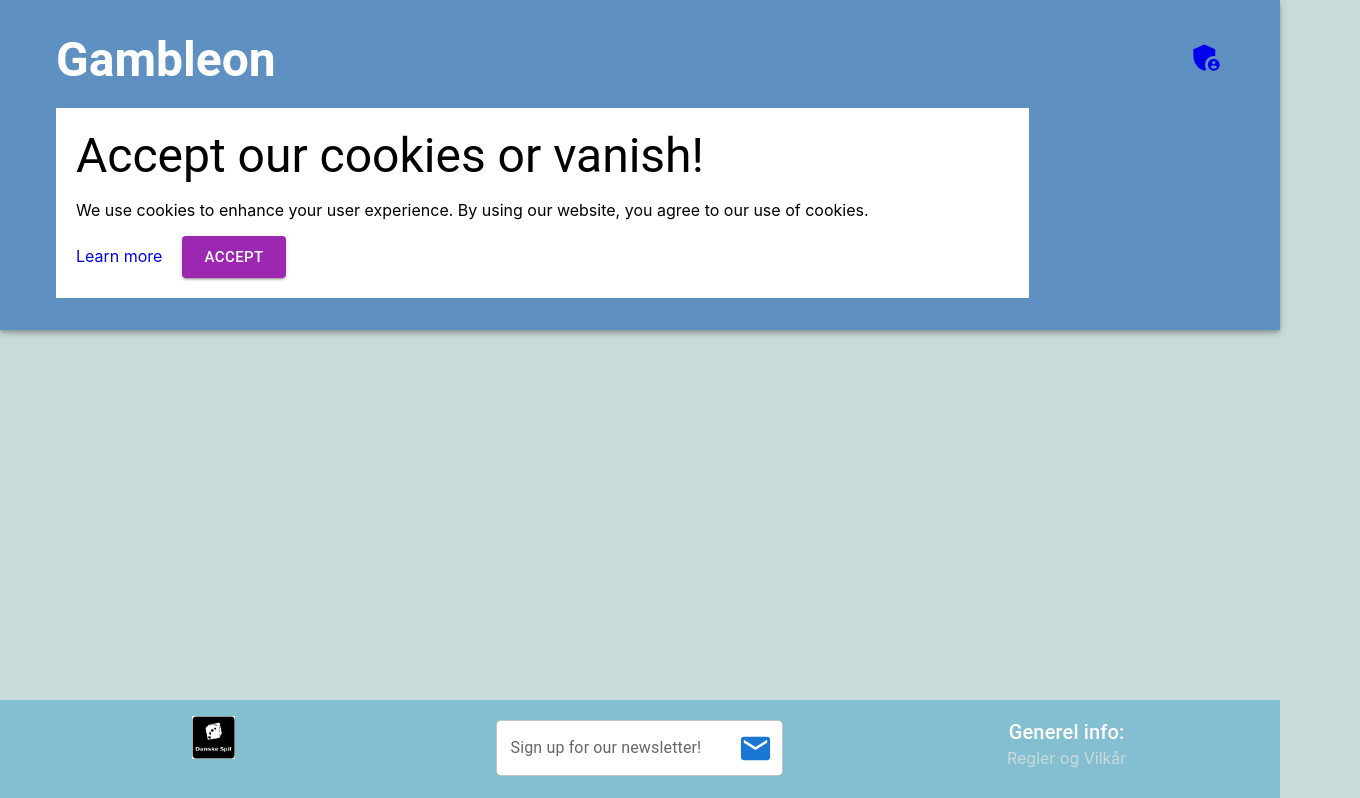
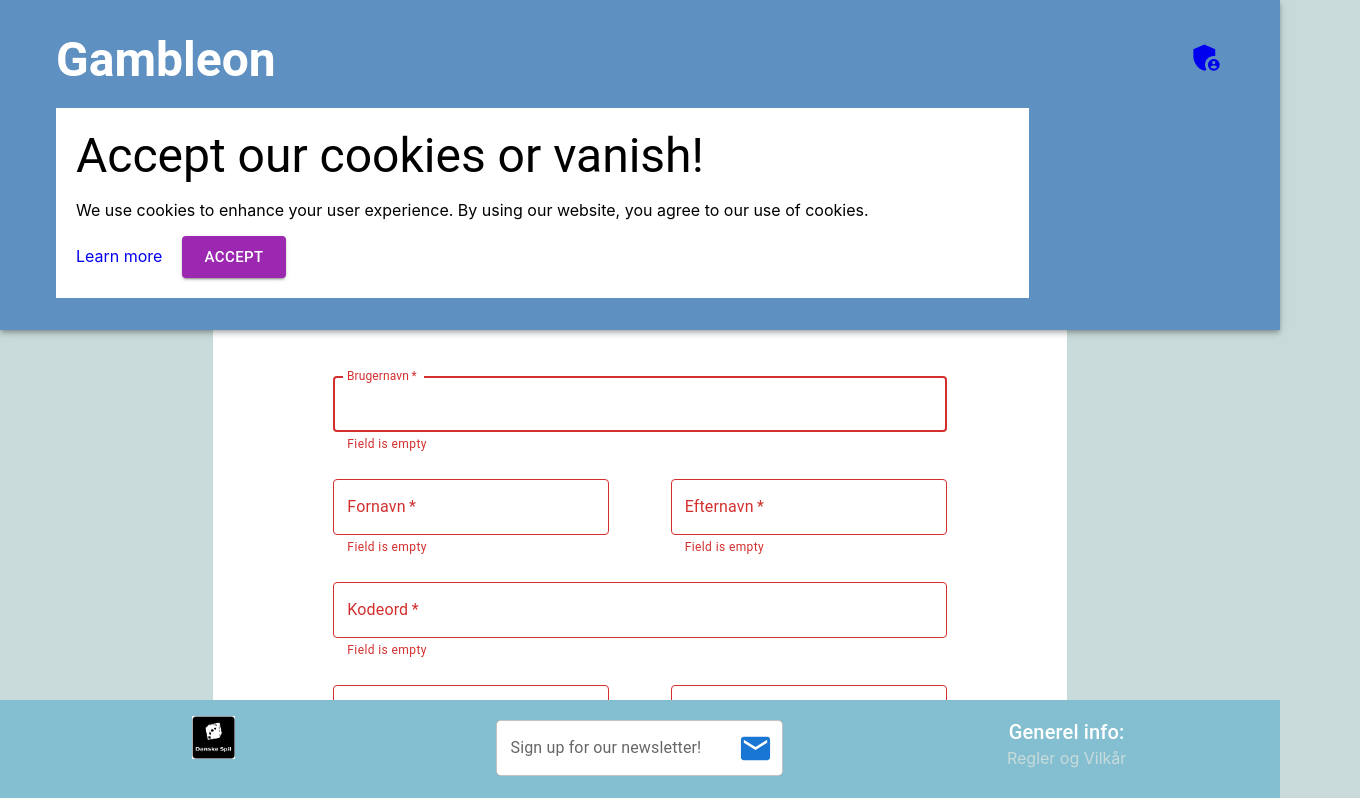
Before and after one commit to Minhly/ReactSvendeSite, a React (Create React App) app in the folder gamblingsite/: page /pages/admin in a window 1280 px wide. Shown: the top 798 px of the page, 1360 px wide, since content can reach past the window. Built offline with nearby package versions, Linux system fonts and the light colour scheme.

Commit message:
Changes to Admin page work in progress

```diff
--- a/gamblingsite/src/Pages/admin.js
+++ b/gamblingsite/src/Pages/admin.js
@@ -1,36 +1,226 @@
-import { Button, Grid, TextField, Typography } from "@mui/material";
-import SendIcon from "@mui/icons-material/Send";
+import {
+  Button,
+  Grid,
+  TextField,
+  Typography,
+  Box,
+  FormControlLabel,
+} from "@mui/material";
+import VpnKeyIcon from "@mui/icons-material/VpnKey";
+import { useEffect, useState } from "react";
+import axios from "axios";
+import { Link, Navigate, Route, redirect, useNavigate } from "react-router-dom";
 
 function Admin() {
+  const navigate = useNavigate();
+  const [data, setData] = useState({
+    firstname: "",
+    lastmame: "",
+    password: "",
+    email: "",
+    phonenumber: "",
+    address: "",
+    postalcode: "",
+    password: "",
+    username: "",
+  });
+
+  const [isDirty, setIsDirty] = useState(false);
+
+  const handleChange = (e) => {
+    const value = e.target.value;
+    setData({
+      ...data,
+      [e.target.name]: value,
+    });
+  };
+
+  const handleSubmit = (e) => {
+    e.preventDefault();
+
+    const userData = {
+      firstname: data.firstname,
+      lastmame: data.lastmame,
+      password: data.password,
+      email: data.email,
+      phonenumber: data.phonenumber,
+      address: data.address,
+      postalcode: data.postalcode,
+      password: data.password,
+      username: data.username,
+    };
+
+    const config = {
+      headers: {
+        "ngrok-skip-browser-warning": 1,
+      },
+    };
+
+    /*
+      const url = "https://deep-wealthy-roughy.ngrok-free.app/user/getusers";
+
+      axios.get(url, config)
+      .then(res=> console.log(res))
+      .catch(err=> console.log(err))
+        */
+
+    axios
+      .post(
+        "https://deep-wealthy-roughy.ngrok-free.app/User/UserLogin",
+        userData,
+        config
+      )
+      .then((response) => {
+        if (response.status == 200) {
+          navigate("/pages/admin");
+        } else if (response.status == 423) {
+          navigate("/");
+        } else {
+          navigate("/");
+        }
+      });
+  };
+
   return (
-    <Grid container md="12" marginTop={20} marginLeft={10} marginBottom={20}>
-      <Grid item md="4">
+    <Grid container marginTop={20} marginBottom={20}>
+      <Grid item md="2"></Grid>
+      <Grid item md="8" padding={15} style={{backgroundColor: "#fff", }}>
+        <Box textAlign="center">
+          <Typography
+            marginBottom={2}
+            variant="h3"
+            style={{
+              color: "#5e90c1",
+              fontWeight: "bold",
+            }}
+          >
+            Create Account
+          </Typography>
+          <Box
+            sx={{
+              display: "flex",
+              flexDirection: "column",
+              alignItems: "center",
+            }}
+          >
+            <Box
+              component="form"
+              onSubmit={handleSubmit}
+              noValidate
+              sx={{ mt: 1 }}
+            >
               <TextField
-          label="Sign up for newsletter!"
-          value="Your@Email.Now"
-          color="primary"
-          focused
+                margin="normal"
+                required
+                fullWidth
+                name="username"
+                label="Brugernavn"
+                onChange={handleChange}
+                id="username"
+                error={data.username.length === 0}
+                helperText={data.username.length === 0 ? "Field is empty" : " "}
+                autoFocus
+              />
+              <TextField
+                margin="normal"
+                required
+                id="firstname"
+                label="Fornavn"
+                name="firstname"
+                onChange={handleChange}
+                error={data.firstname.length === 0}
+                helperText={data.firstname.length === 0 ? "Field is empty" : ""}
+                style={{ width: "45%" }}
+              />
+              <TextField
+                margin="normal"
+                required
+                fullWidth
+                name="lastname"
+                label="Efternavn"
+                onChange={handleChange}
+                id="lastname"
+                style={{ width: "45%", marginLeft: "10%" }}
+                error={data.lastmame.length === 0}
+                helperText={data.lastmame.length === 0 ? "Field is empty" : ""}
+              />
+              <TextField
+                margin="normal"
+                required
+                fullWidth
+                name="password"
+                label="Kodeord"
+                type="password"
+                onChange={handleChange}
+                id="password"
+                error={data.password.length === 0}
+                helperText={data.password.length === 0 ? "Field is empty" : ""}
+              />
+              <TextField
+                margin="normal"
+                required
+                fullWidth
+                name="email"
+                label="Email"
+                onChange={handleChange}
+                id="email"
+                style={{ width: "45%" }}
+                error={data.email.length === 0}
+                helperText={data.email.length === 0 ? "Field is empty" : ""}
+              />
+              <TextField
+                margin="normal"
+                required
+                fullWidth
+                name="phonenumber"
+                label="Telefonnummer"
+                onChange={handleChange}
+                id="phonenumber"
+                style={{ width: "45%", marginLeft: "10%" }}
+                error={data.phonenumber.length === 0}
+                helperText={
+                  data.phonenumber.length === 0 ? "Field is empty" : ""
+                }
+              />
+              <TextField
+                margin="normal"
+                required
+                fullWidth
+                name="postal"
+                label="Postnummer"
+                onChange={handleChange}
+                id="postal"
+                style={{ width: "45%", float: "left" }}
+                error={data.postalcode.length === 0}
+                helperText={
+                  data.postalcode.length === 0 ? "Field is empty" : ""
+                }
+              />
+              <TextField
+                margin="normal"
+                required
+                fullWidth
+                name="address"
+                label="Adresse"
+                onChange={handleChange}
+                id="address"
+                error={data.address.length === 0}
+                helperText={data.address.length === 0 ? "Field is empty" : ""}
               />
               <Button
+                type="submit"
+                fullWidth
                 variant="contained"
-          startIcon={<SendIcon />}
-          style={{
-            padding: "15px",
-            marginLeft: "10px",
-            backgroundColor: "#5e90c1",
-          }}
+                startIcon={<VpnKeyIcon />}
+                sx={{ mt: 3, mb: 2, paddingTop: "20px", paddingBottom: "20px", backgroundColor: "#5e90c1" }}
               >
-          Sign up{" "}
+                Sign Up
               </Button>
+            </Box>
+          </Box>
+        </Box>
       </Grid>
-      <Grid
-        item
-        md="4"
-        marginTop={5}
-        marginLeft={20}
-        justifyContent="center"
-      ></Grid>
-      <Grid item md="4"></Grid>
+      <Grid item md="2"></Grid>
     </Grid>
   );
 }
```
Lines whose indentation alone changed are shown as unchanged.
